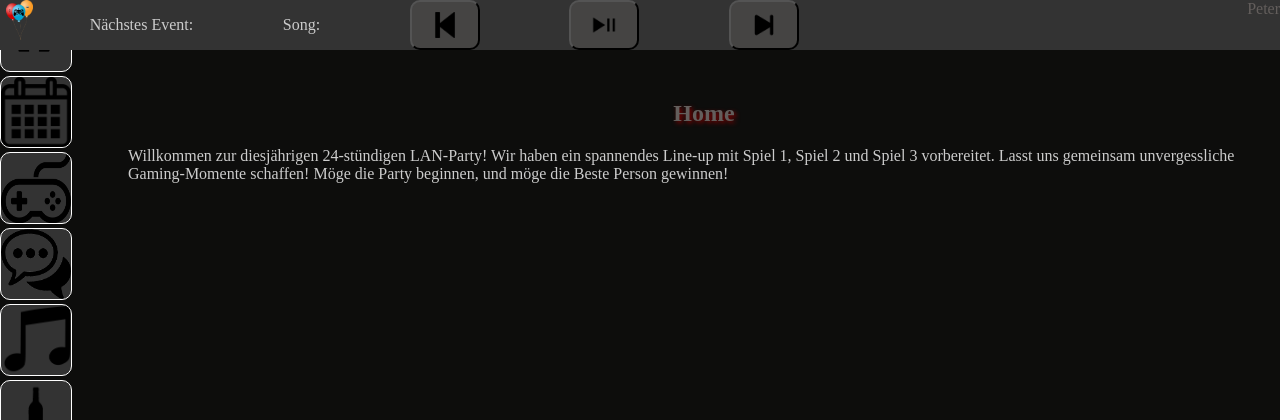
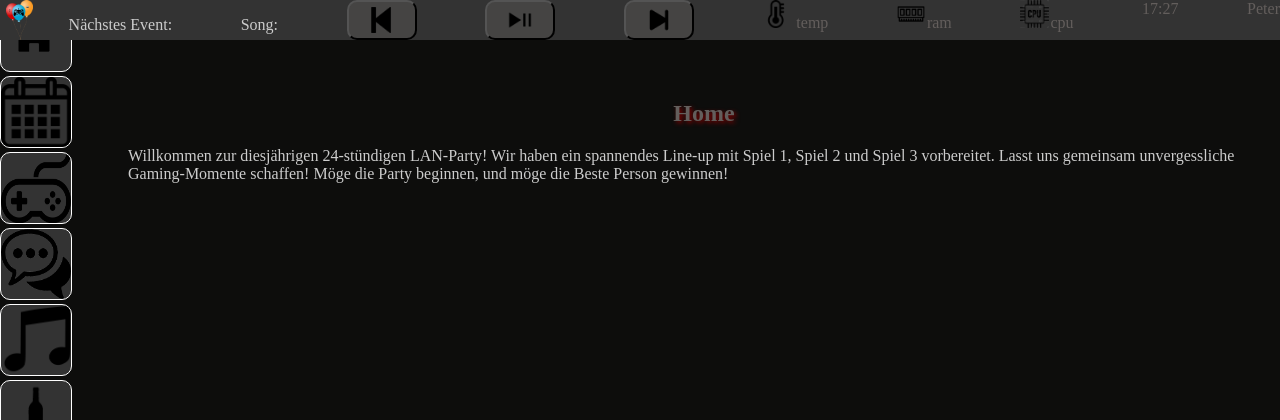
Before and after one commit to Fingadumbledore/Party, a Flask app: page /session in a window 1280 px wide. Shown: the top 420 px of the page. Run offline with Flask 3, Linux system fonts and the light colour scheme; data that the repository does not hold is empty; some libraries are stand-ins or nearby versions.

Commit message:
stat icons

```diff
--- a/party/static/css/session.css
+++ b/party/static/css/session.css
@@ -22,6 +22,34 @@ header ul {
     display: flex;
     flex-direction: row;
     justify-content: space-between;
+    height: 100%;
+}
+
+#tempstat::before {
+    content: "";
+    background: url('/static/icons/temperatur.png') no-repeat 0 0;
+    background-size: auto 100%;
+    width: 30px;
+    height: 70%;
+    display: inline-block;
+}
+
+#ramstat::before {
+    content: "";
+    background: url('/static/icons/ram.png') no-repeat 0 0;
+    background-size: auto 100%;
+    width: 30px;
+    height: 70%;
+    display: inline-block;
+}
+
+#cpustat::before {
+    content: "";
+    background: url('/static/icons/cpu.png') no-repeat 0 0;
+    background-size: auto 100%;
+    width: 30px;
+    height: 70%;
+    display: inline-block;
 }
 
 main {
--- a/party/templates/session.html
+++ b/party/templates/session.html
@@ -27,16 +27,16 @@
                 <button class="song_button" id="skip_song_button" onclick="skip_song()"></button>
             </li>
             <li>
-                <span id="tempstat"> </span>
+                <span id="tempstat"> temp</span>
             </li>
             <li>
-                <span id="ramstat"></span>
+                <span id="ramstat">ram</span>
             </li>
             <li>
-                <span id="cpustat"> </span>
+                <span id="cpustat">cpu</span>
             </li>
             <li>
-                <span class="uhrzeit"></span>
+                <span id="uhrzeit">zeit</span>
             </li>
             <li>
                 <span id="username" onclick="togglePopup()">Peter</span>
```
